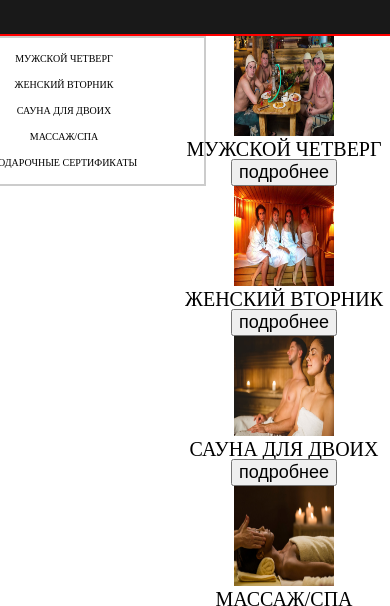
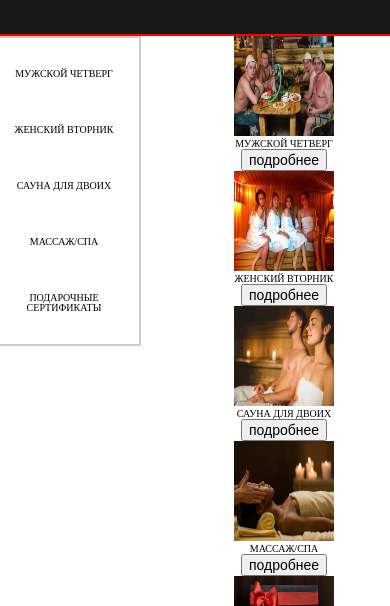
Before and after one commit to Viharev/akveliaSite, a website: page servises.html in a window 390 px wide. Shown: the part 210-816 px from the top of the page. Drawn offline with Linux system fonts and the light colour scheme.

Commit message:
add services

```diff
--- a/css/style_servises.css
+++ b/css/style_servises.css
@@ -59,7 +59,7 @@
 
 .leftBar ul li{
     padding: 15px 25px;
-    min-width: 280px;
+    min-width: 100px;
 
 }
 
@@ -118,9 +118,9 @@
         width: 20%;
         display: flex;
     }
+
     .leftBar ul a li{
         font-size: 10px;
-        padding: 0;
     }
 
 }
@@ -130,4 +130,11 @@
         width: 100px;
         height: 100px;
     }
+
+    .rightBarBlock p{
+        font-size: 10px;
+    }
+    .rightBarBtn{
+        font-size: 14px;
+    }
 }
--- a/servises.html
+++ b/servises.html
@@ -97,7 +97,7 @@
                                     <div><img class="rightBarImg" src="img/imgMens.jpeg" alt="мужской четверг"></div>
                                     <p>мужской четверг</p>
                                     <div>
-                                        <button class="rightBarBtn">подробнее</button>
+                                        <a href="mans_thursday.html"><button class="rightBarBtn">подробнее</button></a>
                                     </div>
                                 </div>
                             </div>
@@ -106,7 +106,7 @@
                                     <div><img class="rightBarImg" src="img/imgWomans.jpeg" alt="мужской четверг"></div>
                                     <p>женский вторник</p>
                                     <div>
-                                        <button class="rightBarBtn">подробнее</button>
+                                        <a href="girls_tuesday.html"><button class="rightBarBtn">подробнее</button></a>
                                     </div>
                                 </div>
                             </div>
@@ -115,7 +115,7 @@
                                     <div><img class="rightBarImg" src="img/imgRomantic.jpeg" alt="мужской четверг"></div>
                                     <p>сауна для двоих</p>
                                     <div>
-                                        <button class="rightBarBtn">подробнее</button>
+                                        <a href="for_two.html"><button class="rightBarBtn">подробнее</button></a>
                                     </div>
                                 </div>
                             </div>
@@ -124,7 +124,7 @@
                                     <div><img class="rightBarImg" src="img/imgSpa.jpeg" alt="мужской четверг"></div>
                                     <p>массаж/спа</p>
                                     <div>
-                                        <button class="rightBarBtn">подробнее</button>
+                                        <a href="spa_massage.html"><button class="rightBarBtn">подробнее</button></a>
                                     </div>
                                 </div>
                             </div>
@@ -133,7 +133,7 @@
                                     <div><img class="rightBarImg" src="img/imgPresent.jpeg" alt="мужской четверг"></div>
                                     <p>подарочные сертификаты</p>
                                     <div>
-                                        <button class="rightBarBtn">подробнее</button>
+                                        <a href="gifts.html"><button class="rightBarBtn">подробнее</button></a>
                                     </div>
                                 </div>
                             </div>
```
